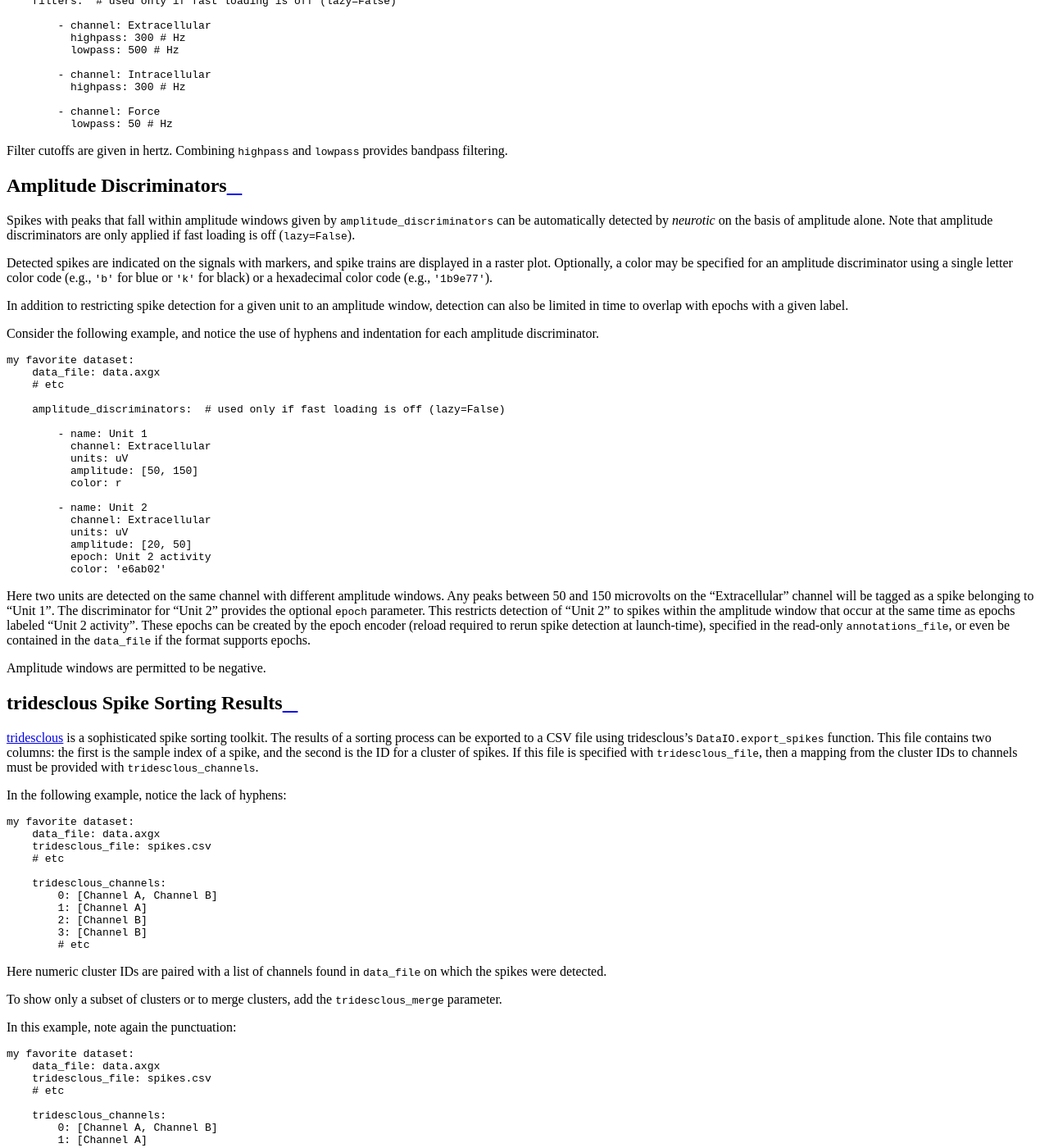
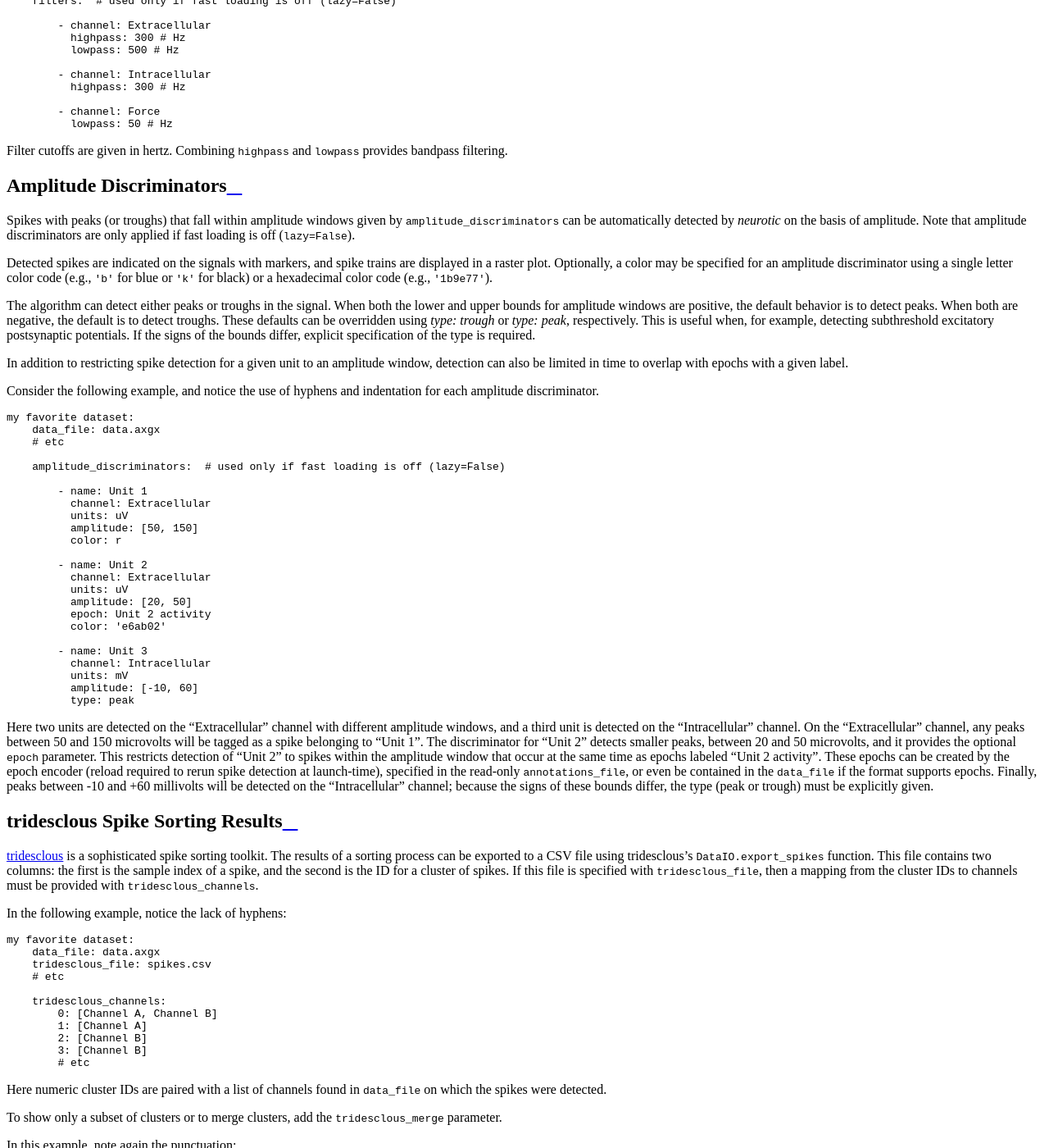
Before and after one commit to jpgill86/neurotic, a Sphinx documentation site: the page built from docs/metadata.rst, in a window 1280 px wide and 1400 px high, scrolled down 6140 px. Shown: the whole window at 82% size. Built offline with Sphinx 7.4.7 and the Read the Docs theme 2.0.0, drawn with Linux system fonts in a browser that asks for light colours; the version number could not be read and is left out.

Commit message:
Add amplitude discriminator parameter for extrema type (peak or trough)
The new `type` parameter allows the default types (peaks for amplitude windows with positive bounds; troughs for negative bounds) to be overridden. It also permits amplitude windows spanning zero (negative lower bound and positive upper bound), for which the type cannot be inferred.

```diff
--- a/docs/metadata.rst
+++ b/docs/metadata.rst
@@ -484,15 +484,23 @@ provides bandpass filtering.
 Amplitude Discriminators
 ------------------------
 
-Spikes with peaks that fall within amplitude windows given by
+Spikes with peaks (or troughs) that fall within amplitude windows given by
 ``amplitude_discriminators`` can be automatically detected by *neurotic* on the
-basis of amplitude alone. Note that amplitude discriminators are only applied
-if fast loading is off (``lazy=False``).
+basis of amplitude. Note that amplitude discriminators are only applied if fast
+loading is off (``lazy=False``).
 
 Detected spikes are indicated on the signals with markers, and spike trains are
 displayed in a raster plot. Optionally, a color may be specified for an
 amplitude discriminator using a single letter color code (e.g., ``'b'`` for
 blue or ``'k'`` for black) or a hexadecimal color code (e.g., ``'1b9e77'``).
+
+The algorithm can detect either peaks or troughs in the signal. When both the
+lower and upper bounds for amplitude windows are positive, the default behavior
+is to detect peaks. When both are negative, the default is to detect troughs.
+These defaults can be overridden using `type: trough` or `type: peak`,
+respectively. This is useful when, for example, detecting subthreshold
+excitatory postsynaptic potentials. If the signs of the bounds differ, explicit
+specification of the type is required.
 
 In addition to restricting spike detection for a given unit to an amplitude
 window, detection can also be limited in time to overlap with epochs with a
@@ -522,17 +530,25 @@ for each amplitude discriminator.
               epoch: Unit 2 activity
               color: 'e6ab02'
 
-Here two units are detected on the same channel with different amplitude
-windows. Any peaks between 50 and 150 microvolts on the "Extracellular" channel
-will be tagged as a spike belonging to "Unit 1". The discriminator for "Unit 2"
-provides the optional ``epoch`` parameter. This restricts detection of "Unit 2"
-to spikes within the amplitude window that occur at the same time as epochs
-labeled "Unit 2 activity". These epochs can be created by the epoch encoder
-(reload required to rerun spike detection at launch-time), specified in the
-read-only ``annotations_file``, or even be contained in the ``data_file`` if
-the format supports epochs.
+            - name: Unit 3
+              channel: Intracellular
+              units: mV
+              amplitude: [-10, 60]
+              type: peak
 
-Amplitude windows are permitted to be negative.
+Here two units are detected on the "Extracellular" channel with different
+amplitude windows, and a third unit is detected on the "Intracellular" channel.
+On the "Extracellular" channel, any peaks between 50 and 150 microvolts will be
+tagged as a spike belonging to "Unit 1". The discriminator for "Unit 2" detects
+smaller peaks, between 20 and 50 microvolts, and it provides the optional
+``epoch`` parameter. This restricts detection of "Unit 2" to spikes within the
+amplitude window that occur at the same time as epochs labeled "Unit 2
+activity". These epochs can be created by the epoch encoder (reload required to
+rerun spike detection at launch-time), specified in the read-only
+``annotations_file``, or even be contained in the ``data_file`` if the format
+supports epochs. Finally, peaks between -10 and +60 millivolts will be detected
+on the "Intracellular" channel; because the signs of these bounds differ, the
+type (peak or trough) must be explicitly given.
 
 .. _config-metadata-tridesclous:
 
```
Also changed, not shown: 1 other file.
